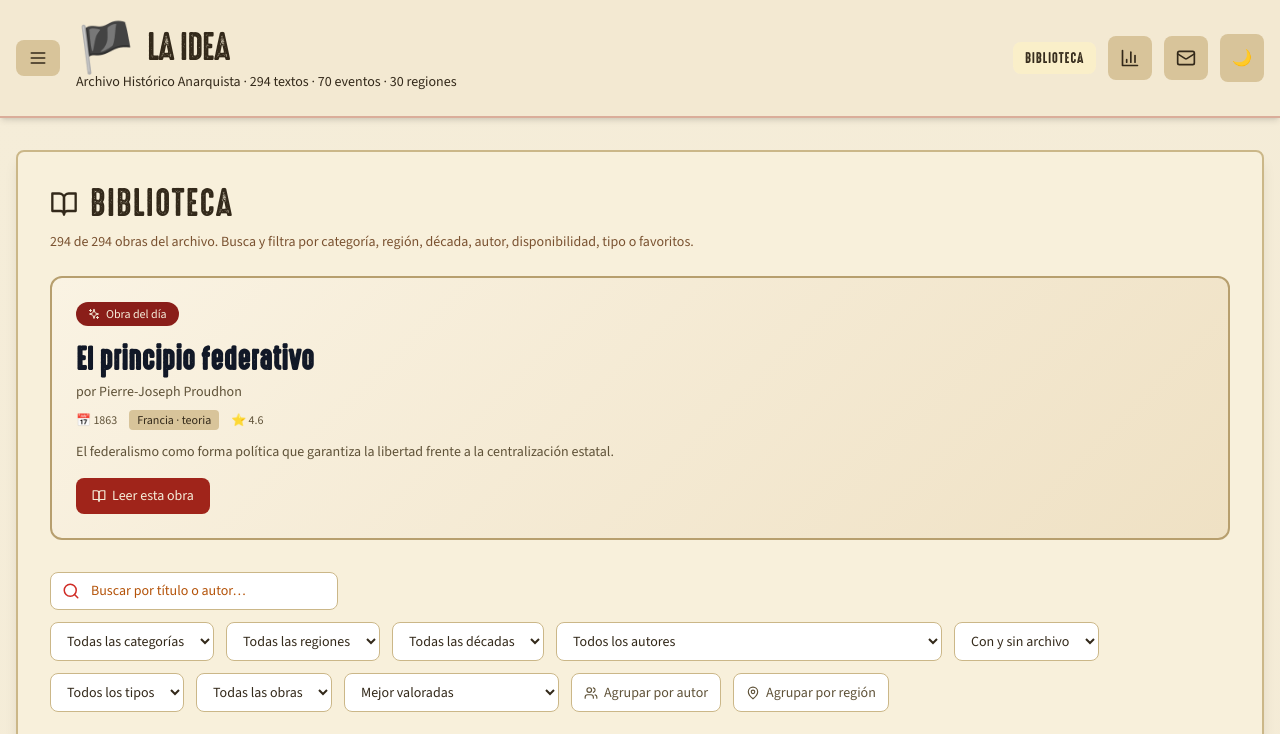
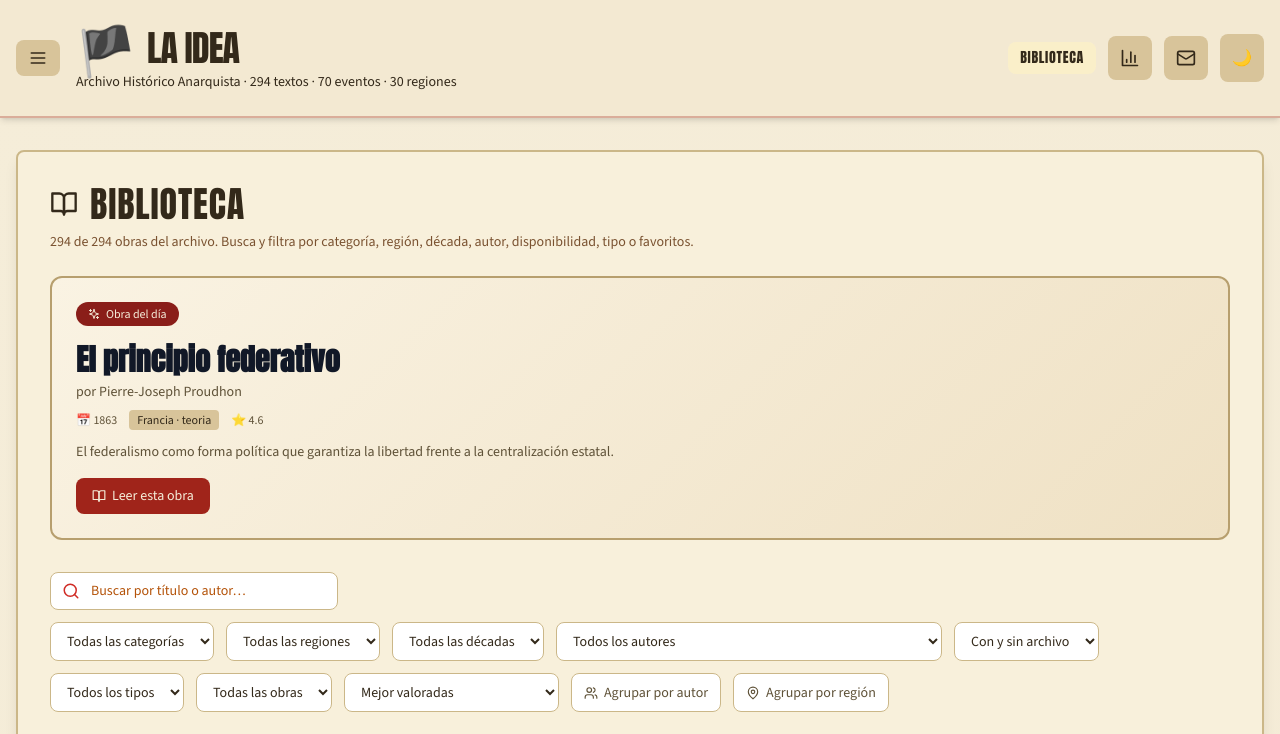
Before and after one commit to Ruben-developer/biblioteca-anarquista, a React (Vite) app: page / in a window 1280 px wide. Shown: the top 734 px of the page. Built offline with nearby package versions, Linux system fonts and the light colour scheme; a web font is replaced by a local one.

Commit message:
Revert "feat: fuente display 'High Voltage Rough' en títulos grandes (woff2 auto-alojada)"
This reverts commit 8923ef77c81dcf1c021f109c42b6e6461c116256.

```diff
--- a/src/index.css
+++ b/src/index.css
@@ -1,14 +1,6 @@
 @tailwind base;
 @tailwind components;
 @tailwind utilities;
-
-@font-face {
-  font-family: 'High Voltage Rough';
-  src: url('/fonts/high-voltage-rough.woff2') format('woff2');
-  font-weight: 400;
-  font-style: normal;
-  font-display: swap;
-}
 
 * {
   margin: 0;
--- a/tailwind.config.js
+++ b/tailwind.config.js
@@ -6,7 +6,7 @@ export default {
   theme: {
     extend: {
       fontFamily: {
-        display: ['"High Voltage Rough"', 'Anton', 'Oswald', 'Impact', 'sans-serif'],
+        display: ['Anton', 'Oswald', 'Impact', 'sans-serif'],
         serif: ['"Playfair Display"', 'Georgia', 'serif'],
         sans: ['"Source Sans 3"', 'system-ui', 'sans-serif'],
         mono: ['"IBM Plex Mono"', 'ui-monospace', 'monospace']
```
Also changed, not shown: public/fonts/high-voltage-rough.woff2 (deleted).
